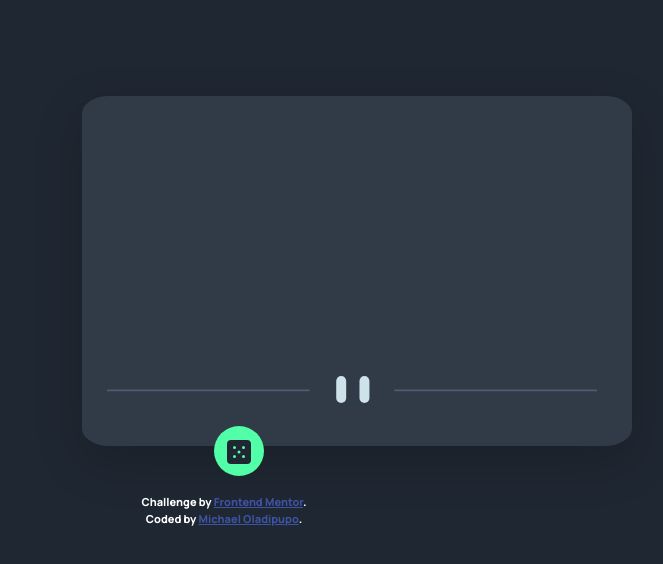
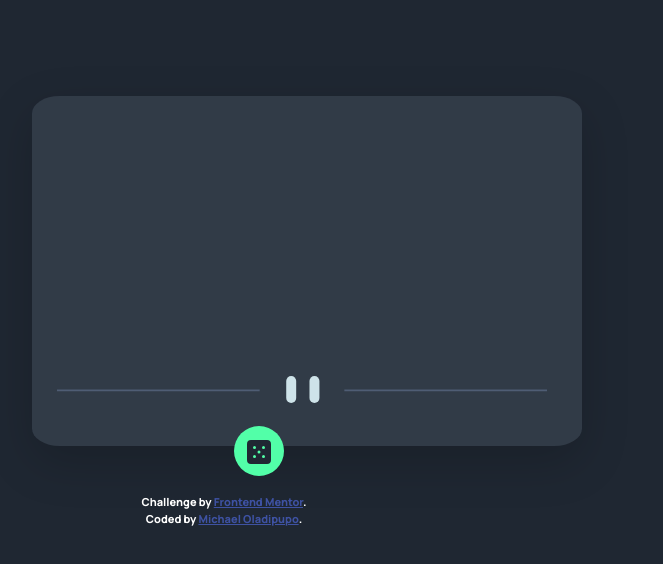
Before and after one commit to Excellence-arch/advice-generator, a plain HTML site: page index.html in a window 1280 px wide. Shown: the whole page, without its empty margins (416-1079 px from the left). Drawn offline with nearby package versions, Linux system fonts and the light colour scheme; no server answers.

Commit message:
I made some changes

```diff
--- a/index.css
+++ b/index.css
@@ -8,7 +8,7 @@
     background-color: rgb(49,59,71);
     height: 350px;
     width: 550px;
-    margin-left: 450px;
+    margin-left: 400px;
 }
 
 .font-28 {
@@ -28,14 +28,14 @@
     position: fixed;
     /* background-image:url("./images/pattern-divider-desktop.svg"); */
     margin-top: -70px;
-    margin-left: 475px;
+    margin-left: 425px;
     width: 100px;
 }
 
 .img-btn {
     position:fixed;
     margin-top: -20px;
-    margin-left: -10px;
+    margin-left: 10px;
     border-radius: 50%;
     width: 50px;
     height: 50px;
```
